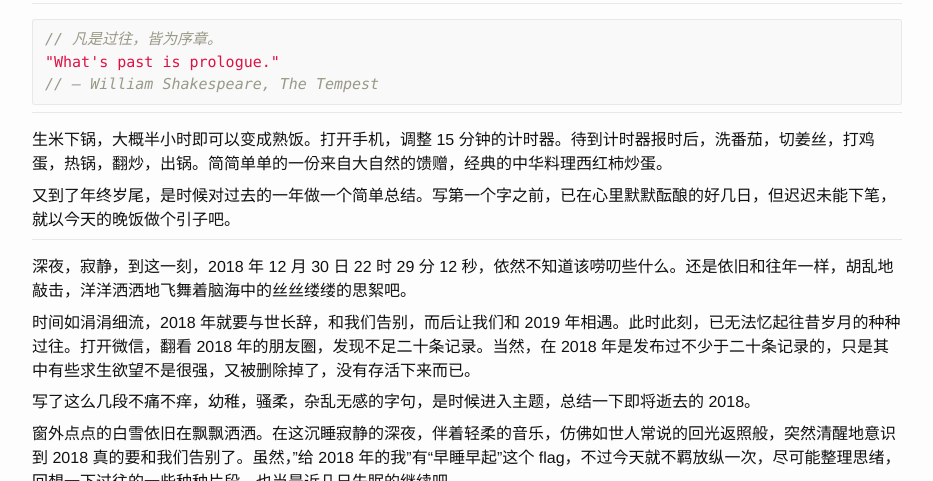
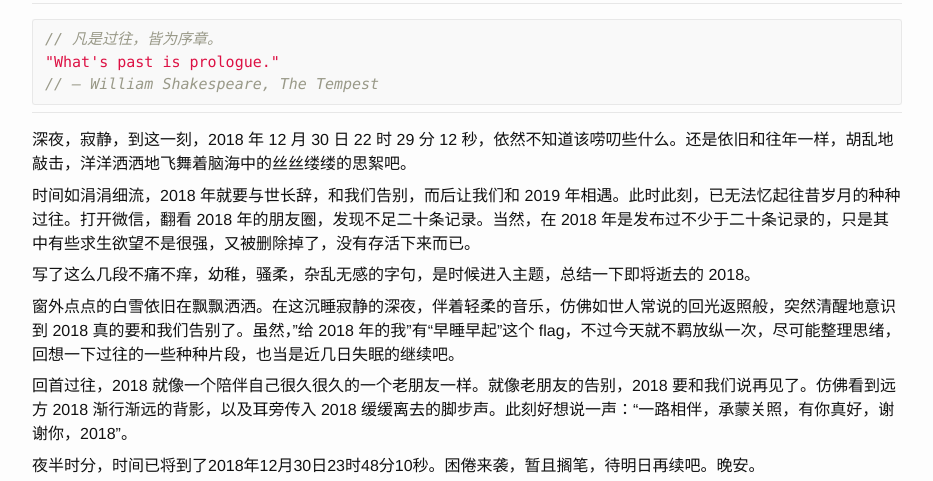
Before and after one commit to ousiax/ousiax.github.io, a Jekyll site: the page built from _journalctl/2018-12-31-annual-summary-2018.md, in a window 1280 px wide and 900 px high, cut to the strip 419-900 px from the top of the window. Shown: the whole strip, without its empty margins (173-1106 px from the left). Built offline with Jekyll 4.4.1, drawn with Linux system fonts in a browser that asks for light colours.

Commit message:
Update 2018-12-31-annual-summary-2018.md

```diff
--- a/_journalctl/2018-12-31-annual-summary-2018.md
+++ b/_journalctl/2018-12-31-annual-summary-2018.md
@@ -51,12 +51,6 @@ disqus_identifier: 198641273799941514841690146553294024821
 
 - - -
 
-生米下锅，大概半小时即可以变成熟饭。打开手机，调整 15 分钟的计时器。待到计时器报时后，洗番茄，切姜丝，打鸡蛋，热锅，翻炒，出锅。简简单单的一份来自大自然的馈赠，经典的中华料理西红柿炒蛋。
-
-又到了年终岁尾，是时候对过去的一年做一个简单总结。写第一个字之前，已在心里默默酝酿的好几日，但迟迟未能下笔，就以今天的晚饭做个引子吧。
-
-- - -
-
 深夜，寂静，到这一刻，2018 年 12 月 30 日 22 时 29 分 12 秒，依然不知道该唠叨些什么。还是依旧和往年一样，胡乱地敲击，洋洋洒洒地飞舞着脑海中的丝丝缕缕的思絮吧。
 
 时间如涓涓细流，2018 年就要与世长辞，和我们告别，而后让我们和 2019 年相遇。此时此刻，已无法忆起往昔岁月的种种过往。打开微信，翻看 2018 年的朋友圈，发现不足二十条记录。当然，在 2018 年是发布过不少于二十条记录的，只是其中有些求生欲望不是很强，又被删除掉了，没有存活下来而已。
@@ -76,6 +70,8 @@ disqus_identifier: 198641273799941514841690146553294024821
 断断续续，思前想去还不知道该写点什么。那就先列出2018的一些能够引起联想的关键字吧。
 
 「外滩」「外白渡桥」「豫园」「城隍庙」「手捧花」「伴郎」「钟楼.西安」「华清宫.西安」「兵马俑.西安」「回民街.西安」「大慈恩寺.西安」「大雁塔.西安」「城墙.西安」「永兴坊.西安」「历史博物馆.西安」「华山」「GopherChina」「QCon」「TGO」「青岛」「阜阳」「田三卷馍」「南京林业大学.南京」「紫金山.南京」「玄武湖.南京」「星巴克.嘉里中心.静安」「舒士堡.晶品购物中心」「羽毛球.静安体育馆」「Kindle」「iPhone」「吃灰的背包」
+
+- - -
 
 春节过后，犹如南归的候鸟，伴随着列车的飞驰，告别穷乡僻壤，去往浮华的大都市。回到上海，已经不记得是什么鬼使神差，莫名其妙的就去了外滩。来上海有一些年头了，但时至今日，也只去过外滩两次。只不过这一次像游荡的幽灵一样，一路上走走停停，从外白渡桥，走到了城隍庙和豫园，当然还有一条神秘的街，最后应该是在豫园站乘坐地铁回去的。
 
```
